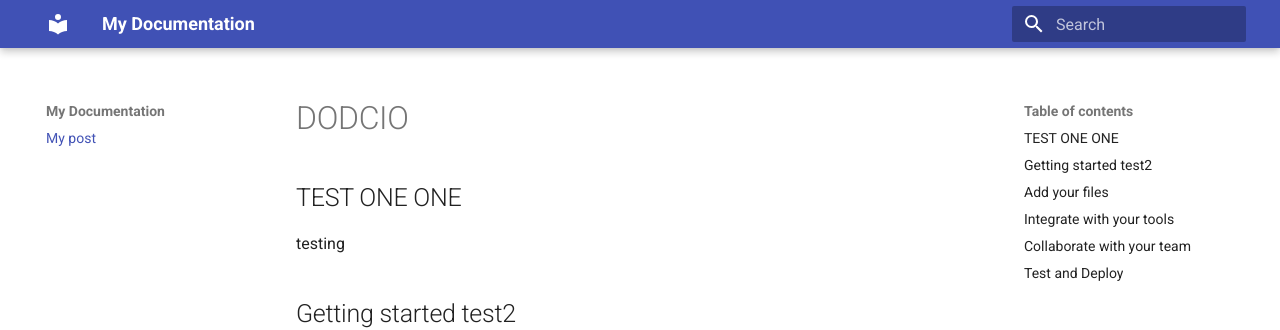
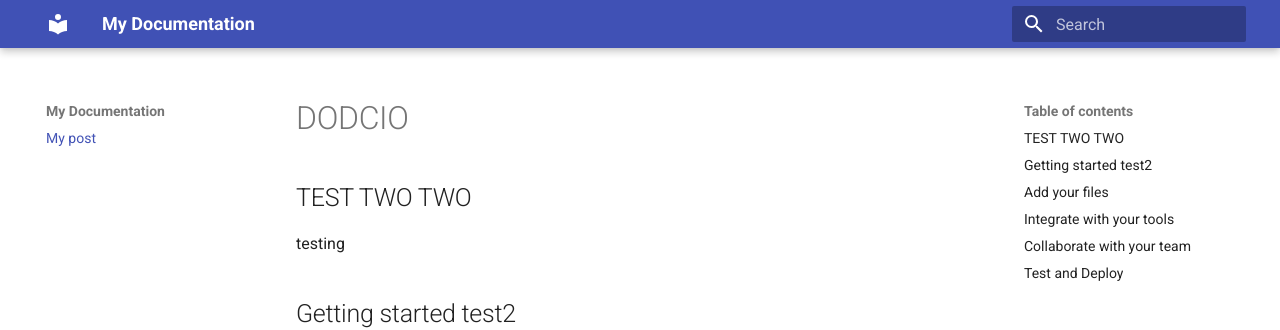
Before and after one commit to hshah-mitre-1/AI4SDLC-1, an MkDocs documentation site: the page built from docs/index.md, in a window 1280 px wide and 900 px high. Shown: the top 330 px of the window. Built offline with MkDocs 1.6.1 and Material for MkDocs 9.7.7, drawn with Linux system fonts in a browser that asks for light colours.

Commit message:
Update index.md

```diff
--- a/docs/index.md
+++ b/docs/index.md
@@ -3,7 +3,7 @@ title: My post
 author: That Would Be Me
 ---
 # DODCIO
-## TEST ONE ONE
+## TEST TWO TWO
 
 testing
 
```
